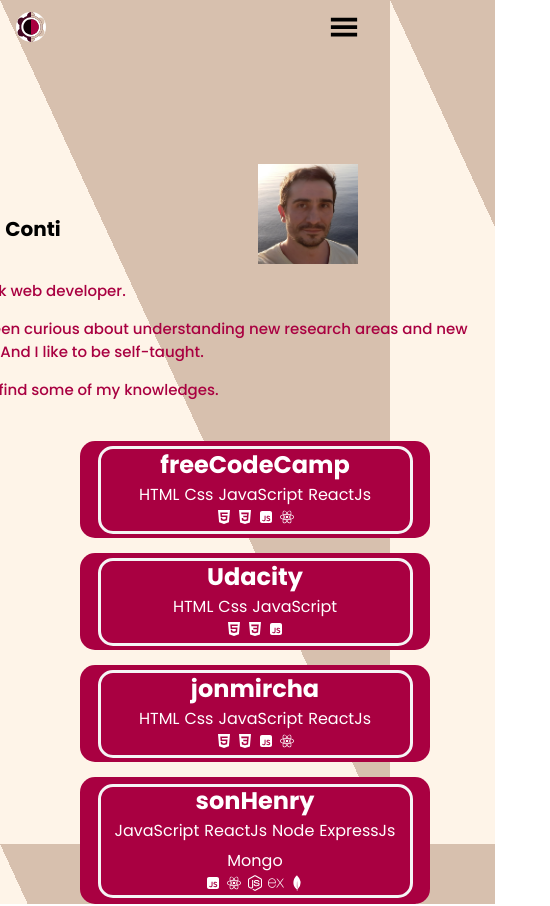
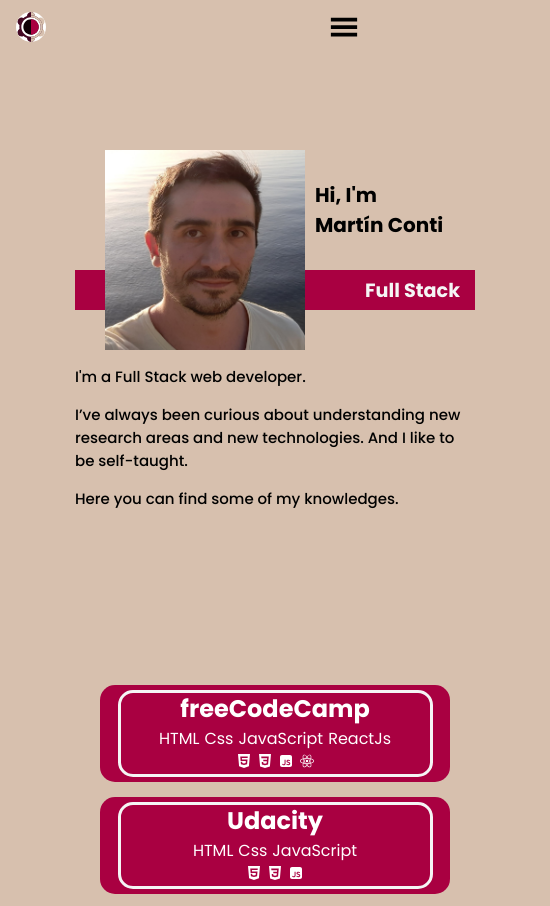
Before and after one commit to MARTINANDRESCONTI/portfolio-vite, a React (Vite) app: page /about in a window 390 px wide. Shown: the top 906 px of the page, 550 px wide, since content can reach past the window. Built offline with nearby package versions, Linux system fonts and the light colour scheme.

Commit message:
media600 style

```diff
--- a/src/components/Footer.module.css
+++ b/src/components/Footer.module.css
@@ -43,7 +43,7 @@
 @media screen and (max-width: 600px) {
   .container {
     height: 6.5rem;
-    width: auto;
+    width: 100%;
     display: flex;
     flex-direction: column-reverse;
     justify-content: space-around;
--- a/src/components/ProjectCard.module.css
+++ b/src/components/ProjectCard.module.css
@@ -53,10 +53,6 @@
   text-decoration: none;
 }
 
- /* .buttoncontainer a:visited { text-decoration: none; color: var(--appBlack); }
- .buttoncontainer a:focus { text-decoration: none; color:var(--appBlack); }
- .buttoncontainer a:active { text-decoration: none; color:var(--appBlack); } */
-
 .website,
 .github {
   height: 30px;
@@ -76,3 +72,60 @@
 .github:hover {
   opacity: 0.7;
 }
+
+@media screen and (max-width: 600px) {
+  .mask {
+    height: 430px;
+    width:60%;
+  }
+
+  .containerbody {
+    height: 170px;
+    width: 100%;
+    padding:  0px 15px;
+    display: flex;
+    flex-direction: column;
+    justify-content: space-between;
+  }
+
+  .title {
+    display: flex;
+    justify-content: center;
+  }
+
+  .description {
+  width: 100%;
+  height: 100px;
+  }
+
+  .buttoncontainer {
+    display: flex;
+    justify-content: space-between;
+    padding: 0px 20px;
+  }
+
+  .buttoncontainer a {
+    text-decoration: none;
+  }
+
+  .website,
+  .github {
+    height: 30px;
+    width: 100px;
+    display: flex;
+    align-items: center;
+    justify-content: center;
+    border-radius: 50px;
+    background-color: var(--appBrown);
+    gap: 4px;
+    color: var(--appBlack);
+    font-weight: 800;
+    cursor: pointer;
+  }
+
+  .website:hover,
+  .github:hover {
+    opacity: 0.7;
+  }
+
+}
--- a/src/index.css
+++ b/src/index.css
@@ -19,7 +19,8 @@
 body {
   height: 100vh;
   width: 100vw;
-  background: linear-gradient(to bottom left, var(--appBrown) 50%,var(--appVeige) 50%);
+  background-color: var(--appBrown);
+  /* background: linear-gradient(to bottom left, var(--appBrown) 50%,var(--appVeige) 50%); */
   /* background-size: 100;
   background-repeat: none; */
 
--- a/src/views/About.module.css
+++ b/src/views/About.module.css
@@ -1,6 +1,6 @@
 .container {
-  height: 90vh;
-  width: auto;
+  height: 90%;
+  width: 90%;
   display: flex;
   justify-content: space-between;
   align-items: center;
@@ -9,7 +9,7 @@
 }
 
 .aboutcontainer{
-  width: 600px;
+  width: 500px;
   display: flex;
   flex-direction: column;
 }
@@ -19,7 +19,6 @@
   margin-top: 50px;
   display: flex;
   gap: 10px;
-
 }
 
 .hi {
@@ -27,7 +26,10 @@
   align-items: center;
   width: 300px;
   font-size: 20px;
+}
 
+.aboutcontainer p {
+  font-size: 16px;
 }
 
 .img {
@@ -64,7 +66,7 @@
 
 .knowledgecontainer {
   height: 100%;
-  width: 100%;
+  width: max-content;
   display: flex;
   flex-direction: column;
   align-items: center;
@@ -75,33 +77,78 @@
 
 @media screen and (max-width: 600px) {
   .container {
-  display: flex;
-  flex-direction: column;
-  }
-  .aboutcontainer {
+    height: max-content;
+    width: 550px;
     display: flex;
     flex-direction: column;
+    align-items: center;
+  }
+
+  .aboutcontainer{
+    margin-top: 30px;
+    height: 500px;
+    width: 400px;
+    display: flex;
+    flex-direction: column;
+  }
+
+  .imgcontainer {
+    width: 100%;
+    margin-top: 30px;
+    display: flex;
+    gap: 10px;
 
   }
-  .imgcontainer {
+
+  .hi {
+
     display: flex;
-    flex-direction: row-reverse;
-    justify-content: center;
+    align-items:flex-start;
+    width: 150px;
+    font-size: 20px;
+    padding-top: 30px;
+  }
+
+  .mask {
+    height: 40px;
+    width: 400px;
+    font-size: larger;
+    font-weight: 700;
+    display: flex;
+    justify-content: flex-end;
     align-items: center;
-  }
-  .img {
-    height: 100px;
-    width: 100px;
-    margin-left: 15px;
+    color: var(--appWhite);
+    background-color: var(--appRed);
+    padding: 0px 15px;
+    position: absolute;
+    top: 270px;
+    left: 75px;
     z-index: -2;
   }
 
-  .mask {
- display: none;
+  .aboutcontainer p {
+    font-size: 15px;
+    margin-top: 15px;
+    font-weight: 500;
   }
 
-  p {
-    z-index: -3;
+  .img {
+    height: 200px;
+    width: 200px;
+    position: relative;
+    margin-left: 30px;
+    z-index: -1;
   }
 
+  .knowledgecontainer {
+    height: 100%;
+    width: 100%;
+    display: flex;
+    flex-direction: column;
+    align-items: center;
+    flex-wrap: wrap;
+    justify-content: center;
+    gap:15px;
+    margin-top: 80px;
+  }
 }
--- a/src/views/Contact.jsx
+++ b/src/views/Contact.jsx
@@ -114,7 +114,7 @@ export default function Contact() {
               />
               <button name='message' onClick={deleteInput} className={style.delete}>X</button>
             </div>
-            {errors.message && <p>{errors.message}</p>}
+            {errors.message && <p className={style.p}>{errors.message}</p>}
           </div>
           <div className={style.containerInput}>
             <label htmlFor='user_name'>Name</label>
@@ -129,7 +129,7 @@ export default function Contact() {
                 />
                 <button name='user_name' onClick={deleteInput} className={style.delete}>X</button>
               </div>
-              {errors.user_name && <p>{errors.user_name}</p>}
+              {errors.user_name && <p className={style.p}>{errors.user_name}</p>}
             </div>
             <label htmlFor='user_email'>Email</label>
             <div className={style.containerUserEmail}>
@@ -143,7 +143,7 @@ export default function Contact() {
                 />
                 <button name='user_email' onClick={deleteInput} className={style.delete}>X</button>
               </div>
-              {errors.user_email && <p>{errors.user_email}</p> }
+              {errors.user_email && <p className={style.p}>{errors.user_email}</p> }
             </div>
           </div>
         </div>
--- a/src/views/Contact.module.css
+++ b/src/views/Contact.module.css
@@ -1,5 +1,5 @@
 .container {
-  height: 90%;
+  height: 100%;
   width: 100%;
   display: flex;
   flex-direction: column;
@@ -31,8 +31,8 @@ label {
   font-weight: 500;
 }
 
-p {
-  font-size: 15px;
+.p {
+  font-size: 12px;
   font-weight: 500;
   color: var(--appRed);
 }
@@ -174,3 +174,82 @@ textarea:focus {
 .send:hover {
   opacity: 0.7;
 }
+
+@media screen and (max-width: 600px) {
+ .container {
+  height: max-content;
+  width: 540px;
+}
+
+
+.formcontainer {
+  margin-top: 0px;
+  height: 530px;
+  width: 540px;
+}
+
+.containerIputText {
+  display: flex;
+  flex-direction: column;
+  align-items: center;
+  justify-content: space-around;
+  height: 500px;
+}
+
+
+label {
+  font-size: 18px;
+}
+
+
+.delete {
+  height: 30px;
+  width: 22px;
+  font-weight: 500;
+}
+
+.input {
+  height: 50px;
+}
+
+
+
+.containerInput {
+  height: min-content;
+  width: max-content;
+}
+
+.containerInput input {
+  height: 30px;
+  width: 350px;
+}
+
+.containerTextarea {
+  height: 200px;
+  width: 400px;
+  display: flex;
+  align-items: end;
+}
+
+.containerMessage {
+  width: 400px;
+  padding-top: 0px;
+  padding: 0px;
+  height: 230px;
+  padding-top: 5px;
+}
+
+.containerButtons {
+  height: 55px;
+  width: 500px;
+  justify-content: space-around;
+  align-items: center;
+  padding: 0px;
+}
+
+.deleteAll,
+.send {
+  height: 35px;
+  font-size: 16px;
+  }
+}
--- a/src/views/Projects.module.css
+++ b/src/views/Projects.module.css
@@ -6,3 +6,16 @@
   justify-content: space-around;
   align-items: center;
 }
+
+@media screen and (max-width: 600px) {
+  .container {
+    height:fit-content;
+    width:500px;
+    display: flex;
+    flex-direction: column;
+    justify-content: space-around;
+    align-items: center;
+    padding-bottom: 20px;
+  }
+
+}
```
